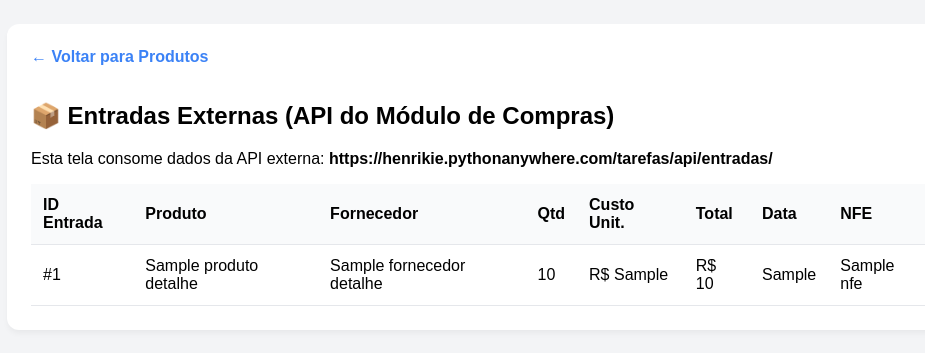
After one commit to gabhen-school/estoque-project, a Django app: page /estoque/entradas-compras in a window 1280 px wide. The commit adds this page. Shown: the top 353 px of the page, without its empty margins (159-1084 px from the left). Run offline with Django 4.2, Linux system fonts and the light colour scheme; a user stored in the database is signed in; a database or web service that is not in the repository returns one stand-in record (values such as "Sample title"); data that the repository does not hold is empty.

Commit message:
Mensagem do commit 3

```diff
--- /dev/null
+++ b/estoque/integracao.py
@@ -0,0 +1,52 @@
+import requests
+import logging
+from django.conf import settings
+
+logger = logging.getLogger(__name__)
+
+TIMEOUT = 10
+
+def _get_base_url(modulo):
+    urls = getattr(settings, 'MODULOS_EXTERNOS', {})
+    url = urls.get(modulo)
+    if not url:
+        return None
+    return url.rstrip('/')
+
+def _fazer_get(modulo, endpoint, params=None):
+    base_url = _get_base_url(modulo)
+    if not base_url:
+        return None
+    url = f"{base_url}/{endpoint.lstrip('/')}"
+    try:
+        resp = requests.get(url, params=params, timeout=TIMEOUT)
+        resp.raise_for_status()
+        return resp.json()
+    except Exception as e:
+        logger.error(f"[INTEGRAÇÃO] Erro ao acessar {url}: {e}")
+        return None
+
+# ── FORNECEDORES ───────────────────────────────────────────────
+
+def listar_fornecedores():
+    """Busca todos os fornecedores da API do Módulo de Fornecedores"""
+    return _fazer_get('FORNECEDORES', '/api/fornecedores/') or []
+
+def buscar_fornecedor(fornecedor_id):
+    """Busca um fornecedor específico por ID"""
+    return _fazer_get('FORNECEDORES', f'/api/fornecedores/{fornecedor_id}/')
+
+def obter_mapa_fornecedores():
+    """Retorna um dicionário {id: 'nome_empresa'} para facilitar listagens"""
+    fornecedores = listar_fornecedores()
+    mapa = {}
+    for f in fornecedores:
+        # A API deles retorna "nome_empresa"
+        mapa[f.get('id')] = f.get('nome_empresa', 'Fornecedor Desconhecido')
+    return mapa
+
+# ── COMPRAS / ENTRADAS ─────────────────────────────────────────
+
+def listar_entradas_compras():
+    """Busca a lista de entradas registradas no Módulo de Compras (Tarefas/Entradas)"""
+    return _fazer_get('COMPRAS', '/tarefas/api/entradas/') or []
--- /dev/null
+++ b/estoque/templates/listarEntradasExternas.html
@@ -0,0 +1,59 @@
+<!DOCTYPE html>
+<html lang="pt-br">
+<head>
+    <meta charset="UTF-8">
+    <title>Entradas Externas (Compras)</title>
+    <style>
+        :root {
+            --bg-primary: #f3f4f6;
+            --surface: #ffffff;
+            --text-main: #1f2937;
+            --primary: #3b82f6;
+        }
+        body { font-family: sans-serif; margin: 0; padding: 24px; background: var(--bg-primary); }
+        .card { background: var(--surface); padding: 24px; border-radius: 12px; max-width: 900px; margin: 0 auto; box-shadow: 0 4px 6px -1px rgba(0,0,0,0.05); }
+        table { width: 100%; border-collapse: collapse; margin-top: 16px; }
+        th, td { padding: 12px; border-bottom: 1px solid #e5e7eb; text-align: left; }
+        th { background: #f9fafb; font-weight: bold; }
+        a.voltar { display: inline-block; margin-bottom: 16px; color: var(--primary); text-decoration: none; font-weight: bold; }
+    </style>
+</head>
+<body>
+<div class="card">
+    <a href="/estoque/listar" class="voltar">← Voltar para Produtos</a>
+    <h2>📦 Entradas Externas (API do Módulo de Compras)</h2>
+    <p>Esta tela consome dados da API externa: <strong>https://henrikie.pythonanywhere.com/tarefas/api/entradas/</strong></p>
+
+    <table>
+        <thead>
+            <tr>
+                <th>ID Entrada</th>
+                <th>Produto</th>
+                <th>Fornecedor</th>
+                <th>Qtd</th>
+                <th>Custo Unit.</th>
+                <th>Total</th>
+                <th>Data</th>
+                <th>NFE</th>
+            </tr>
+        </thead>
+        <tbody>
+            {% for entrada in entradas %}
+            <tr>
+                <td>#{{ entrada.id }}</td>
+                <td>{{ entrada.produto_detalhes.nome|default:"-" }}</td>
+                <td>{{ entrada.fornecedor_detalhes.nome_fantasia|default:"-" }}</td>
+                <td>{{ entrada.quantidade }}</td>
+                <td>R$ {{ entrada.preco_custo_unitario }}</td>
+                <td>R$ {{ entrada.valor_total }}</td>
+                <td>{{ entrada.data_entrada }}</td>
+                <td>{{ entrada.nfe }}</td>
+            </tr>
+            {% empty %}
+            <tr><td colspan="8" style="text-align: center;">Nenhuma entrada encontrada ou erro de conexão.</td></tr>
+            {% endfor %}
+        </tbody>
+    </table>
+</div>
+</body>
+</html>
--- a/estoque/templates/listarProdutos.html
+++ b/estoque/templates/listarProdutos.html
@@ -71,6 +71,7 @@
             <a href="/estoque/listar" style="color: var(--primary);">Produtos</a>
             <a href="/estoque/categorias">Categorias</a>
             <a href="/estoque/movimentacoes">Movimentações</a>
+            <a href="/estoque/entradas-compras">Entradas Externas</a>
         </div>
     </div>
     <div>
@@ -118,6 +119,7 @@
                 <th>ID</th>
                 <th>Nome</th>
                 <th>Categoria</th>
+                <th>Fornecedor</th>
                 <th>Descrição</th>
                 <th>Localização</th>
                 <th>Qtd. em Estoque</th>
@@ -132,6 +134,7 @@
                 <td>#{{ produto.id }}</td>
                 <td><strong>{{ produto.nome }}</strong></td>
                 <td><span style="background: #e5e7eb; padding: 4px 8px; border-radius: 6px; font-size: 12px; font-weight: 500;">{{ produto.categoria.nome|default:"-" }}</span></td>
+                <td><span style="color: var(--info); font-weight: 600;">{{ produto.nome_fornecedor }}</span></td>
                 <td>{{ produto.descricao|default:"---" }}</td>
                 <td><small style="color: var(--text-muted);">{{ produto.localizacao_deposito|default:"Não informada" }}</small></td>
                 <td>
--- a/estoque/urls.py
+++ b/estoque/urls.py
@@ -3,6 +3,7 @@ from . import views
 
 urlpatterns = [
     path('listar', views.listar_produtos, name='listar_produtos'),
+    path('entradas-compras', views.listar_entradas_externas, name='listar_entradas_externas'),
     path('cadastrar', views.cadastrar_produto, name='cadastrar_produto'),
     path('editar/<int:id>', views.editar_produto, name='editar_produto'),
     path('excluir/<int:id>', views.excluir_produto, name='excluir_produto'),
--- a/estoque/views.py
+++ b/estoque/views.py
@@ -11,6 +11,7 @@ from rest_framework.response import Response
 
 from .models import Produto, MovimentacaoEstoque, Categoria
 from .serializers import ProdutoSerializer, MovimentacaoEstoqueSerializer, CategoriaSerializer
+from .integracao import listar_fornecedores, obter_mapa_fornecedores, listar_entradas_compras
 
 
 # ───────────────────────────── AUTH ──────────────────────────────
@@ -53,6 +54,14 @@ def listar_produtos(request):
     if categoria_id:
         produtos = produtos.filter(categoria_id=categoria_id)
 
+    # ── INTEGRAÇÃO FORNECEDORES: Adiciona o nome do fornecedor aos produtos
+    mapa_fornecedores = obter_mapa_fornecedores()
+    for produto in produtos:
+        if produto.fornecedor_id:
+            produto.nome_fornecedor = mapa_fornecedores.get(produto.fornecedor_id, f"Fornecedor ID {produto.fornecedor_id}")
+        else:
+            produto.nome_fornecedor = "—"
+
     return render(request, 'listarProdutos.html', {
         'produtos': produtos,
         'categorias': categorias,
@@ -82,6 +91,10 @@ def cadastrar_produto(request):
         if categoria_id:
             produto.categoria_id = int(categoria_id)
 
+        fornecedor_id = request.POST.get('fornecedor_id')
+        if fornecedor_id:
+            produto.fornecedor_id = int(fornecedor_id)
+
         produto.save()
 
         if quantidade > 0:
@@ -95,7 +108,9 @@ def cadastrar_produto(request):
         return HttpResponseRedirect('/estoque/listar')
 
     categorias = Categoria.objects.all()
-    return render(request, 'cadastroProduto.html', {'categorias': categorias})
+    # ── INTEGRAÇÃO FORNECEDORES: Busca lista de fornecedores para o dropdown
+    fornecedores = listar_fornecedores()
+    return render(request, 'cadastroProduto.html', {'categorias': categorias, 'fornecedores': fornecedores})
 
 
 @login_required
@@ -117,11 +132,19 @@ def editar_produto(request, id):
         else:
             produto.categoria = None
 
+        fornecedor_id = request.POST.get('fornecedor_id')
+        if fornecedor_id:
+            produto.fornecedor_id = int(fornecedor_id)
+        else:
+            produto.fornecedor_id = None
+
         produto.save()
         return HttpResponseRedirect('/estoque/listar')
 
     categorias = Categoria.objects.all()
-    return render(request, 'editarProduto.html', {'produto': produto, 'categorias': categorias})
+    # ── INTEGRAÇÃO FORNECEDORES: Busca lista de fornecedores para o dropdown
+    fornecedores = listar_fornecedores()
+    return render(request, 'editarProduto.html', {'produto': produto, 'categorias': categorias, 'fornecedores': fornecedores})
 
 
 @login_required
@@ -137,6 +160,15 @@ def excluir_produto(request, id):
 def listar_movimentacoes(request):
     movimentacoes = MovimentacaoEstoque.objects.all().order_by('-data')
     return render(request, 'listarMovimentacoes.html', {'movimentacoes': movimentacoes})
+
+@login_required
+def listar_entradas_externas(request):
+    """
+    Integração com Módulo de Compras (Henrikie).
+    Busca as entradas cadastradas lá para o usuário visualizar.
+    """
+    entradas = listar_entradas_compras()
+    return render(request, 'listarEntradasExternas.html', {'entradas': entradas})
 
 
 @login_required
--- a/requirements.txt
+++ b/requirements.txt
@@ -1,2 +1,4 @@
 django
 djangorestframework
+django-cors-headers
+requests
```
Also changed, not shown: estoque/templates/cadastroProduto.html (+8 -0 lines), estoque/templates/editarProduto.html (+8 -0 lines), estoque_project/settings.py (+16 -3 lines), 2 other files.
